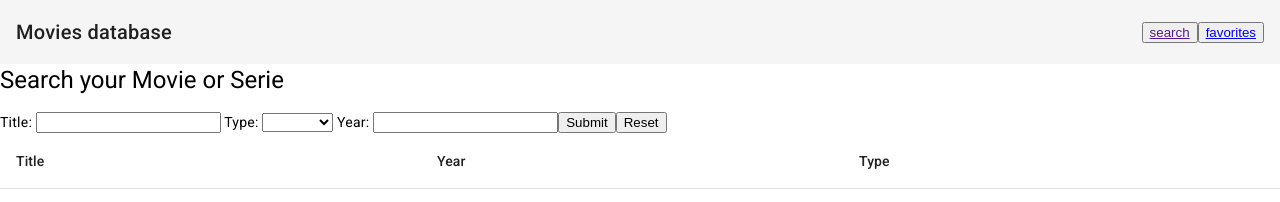
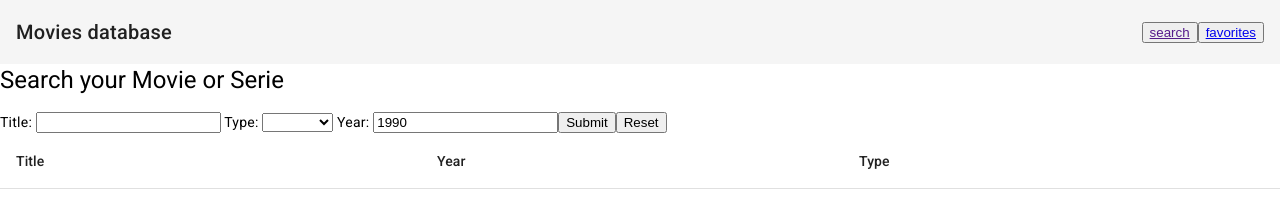
Before and after one commit to EduGese/ScreenPulse-frontApp, an Angular app: page / in a window 1280 px wide. Shown: the top 202 px of the page. Built offline with nearby package versions, Linux system fonts and the light colour scheme.

Commit message:
Change year parameter type to number:  - In omdb service  - In in search component  - In search view

```diff
--- a/src/app/search/pages/search.component.html
+++ b/src/app/search/pages/search.component.html
@@ -19,7 +19,7 @@
 
     <label>
       Year:
-      <input type="text" name="year" [(ngModel)]="year">
+      <input type="number" name="year" [(ngModel)]="year">
     </label>
 
     <button type="submit" (click)="onSubmit()">Submit</button>
--- a/src/app/search/pages/search.component.ts
+++ b/src/app/search/pages/search.component.ts
@@ -10,7 +10,7 @@ export class SearchComponent {
 
   title: string ='';
   type: string = '';
-  year: string = '';
+  year: number = 1990;
   results: any = '';
 
   constructor(private OmdbService: OmdbService){}
--- a/src/app/shared/services/omdb/omdb.service.ts
+++ b/src/app/shared/services/omdb/omdb.service.ts
@@ -12,7 +12,7 @@ export class OmdbService {
 
   constructor(private http: HttpClient) { }
 
-  getMovies(title:string, type:string, year:string):Observable<any>{
+  getMovies(title:string, type:string, year:number):Observable<any>{
     return this.http.get<any>(environment.baseUrlOmdb, {
       params:{
         apikey: environment.apiKeyOmdb,
```
